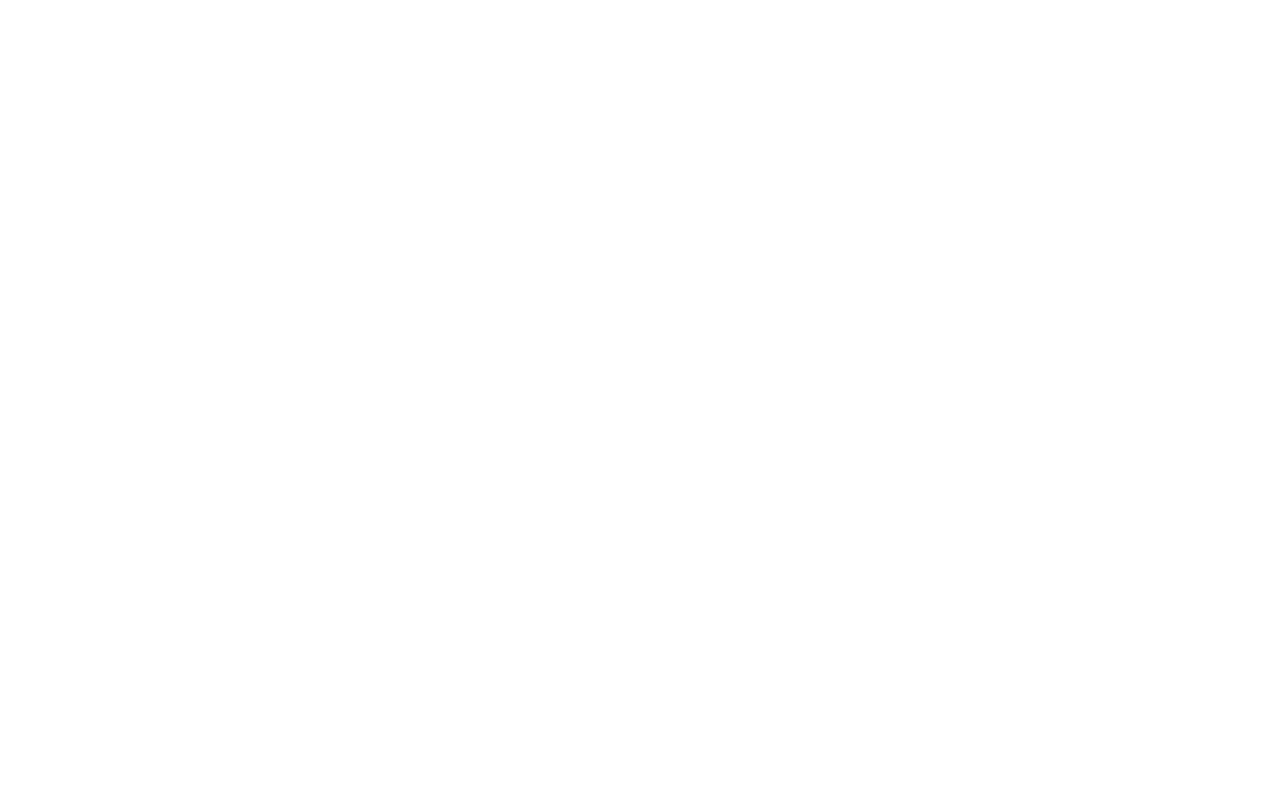
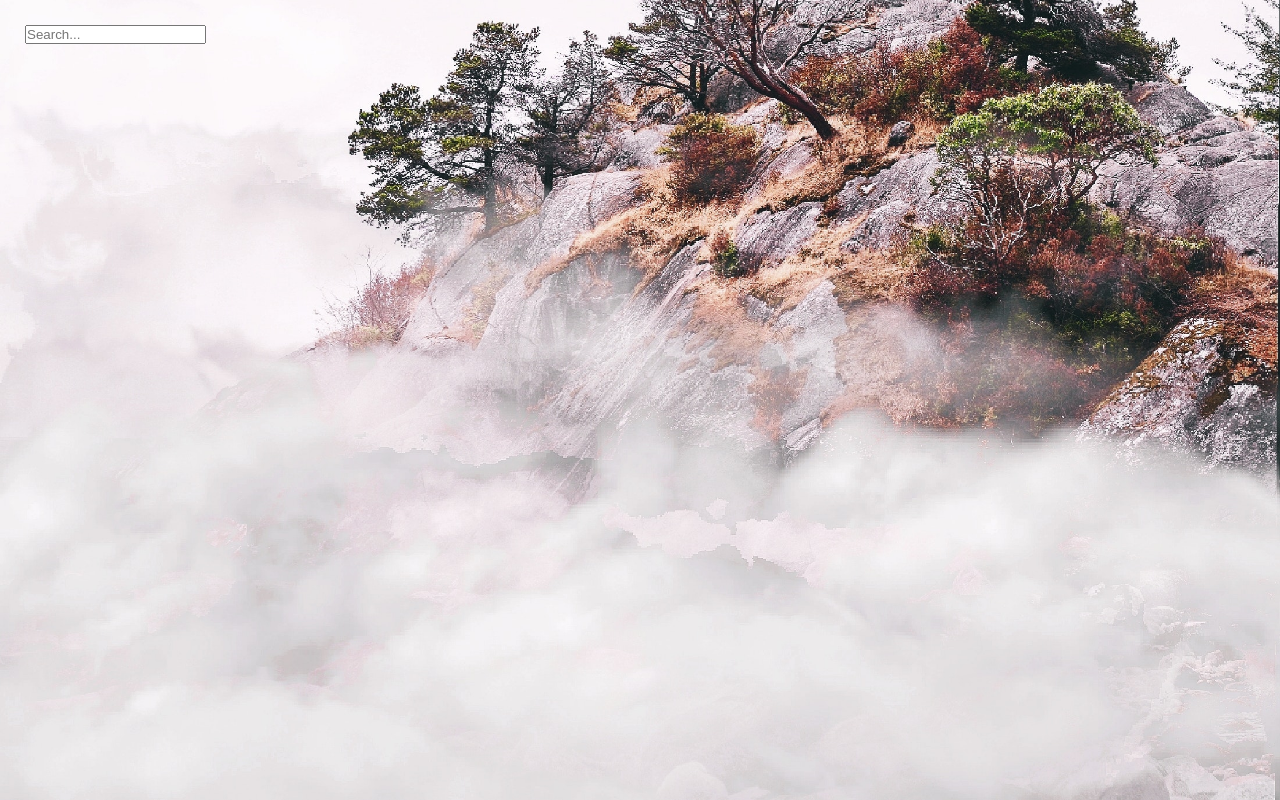
Before and after one commit to rrrichard/weather-app-vue, a Vue app: page / in a window 1280 px wide. Built offline with nearby package versions, Linux system fonts and the light colour scheme.

Commit message:
basic css

```diff
--- a/src/App.vue
+++ b/src/App.vue
@@ -1,5 +1,11 @@
 <template>
-  <div id="app"></div>
+  <div id="app">
+    <main>
+      <div class="search-box">
+        <input type="text" class="search-bar" placeholder="Search..." />
+      </div>
+    </main>
+  </div>
 </template>
 
 <script>
@@ -15,4 +21,24 @@
 </script>
 
 <style>
+* {
+  margin: 0;
+  padding: 0;
+  box-sizing: border-box;
+}
+
+body {
+  font-family: sans-seriff;
+}
+
+#app {
+  background-image: url("./assets/cold.jpg");
+  background-size: cover;
+  background-position: bottom;
+}
+
+main {
+  min-height: 100vh;
+  padding: 25px;
+}
 </style>
```
Also changed, not shown: src/assets/cold.jpg (added), src/assets/frost.jpg (added).
